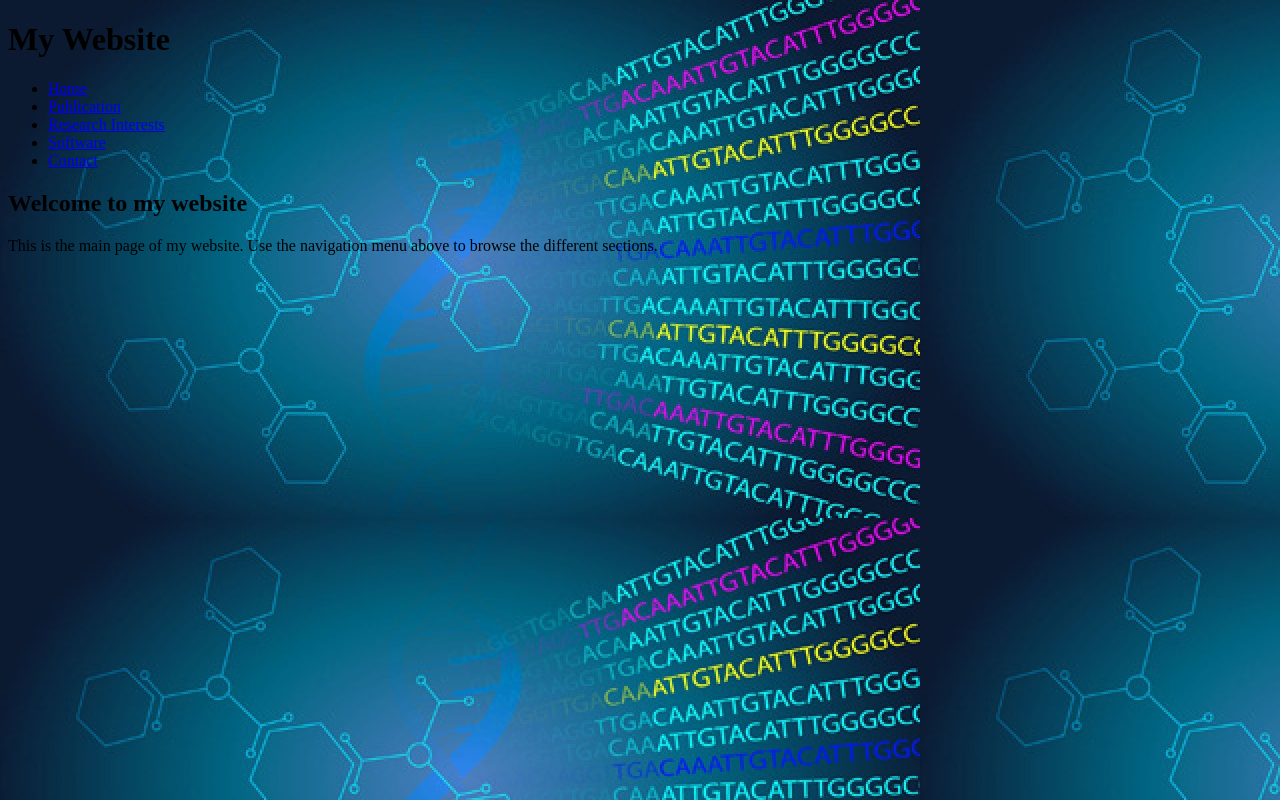
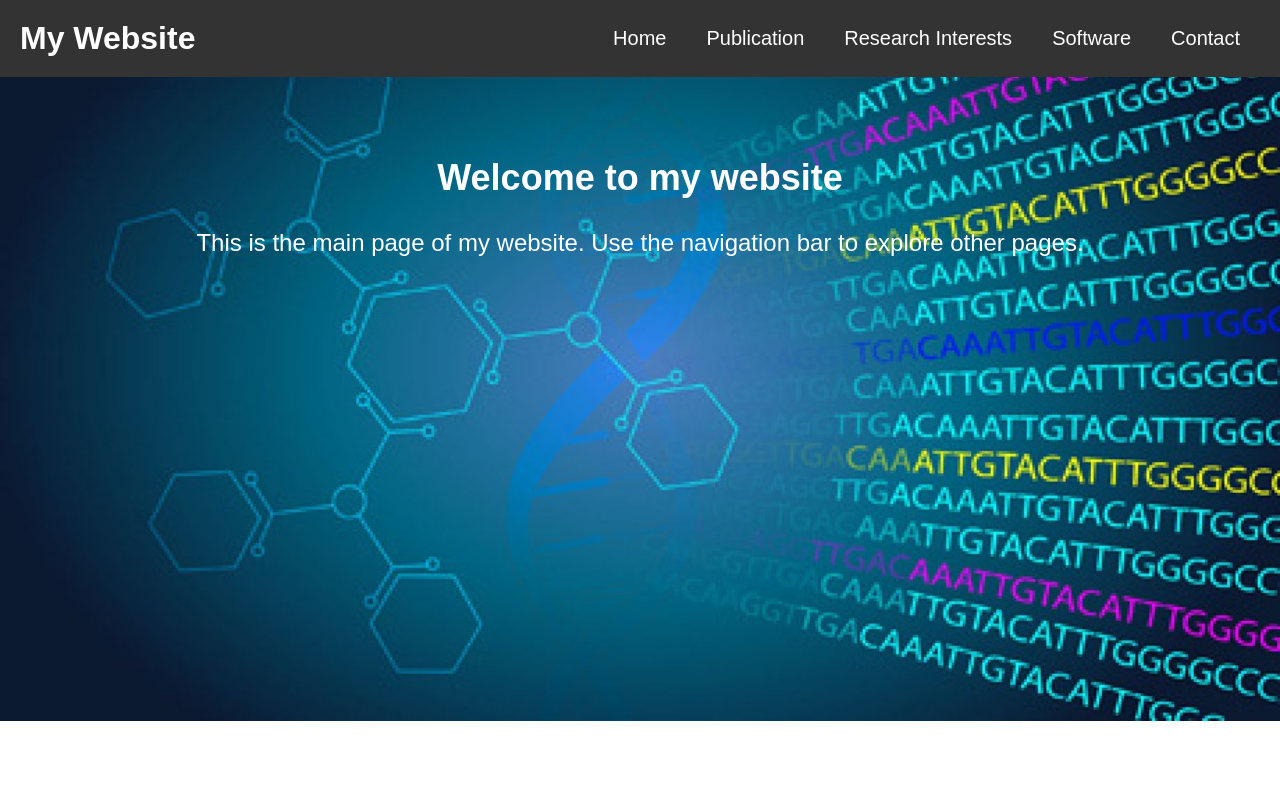
Before and after one commit to bioinfocoding/basanta, a plain HTML site: page index.html in a window 1280 px wide. Drawn offline with Linux system fonts and the light colour scheme.

Commit message:
Update index.html

```diff
--- a/index.html
+++ b/index.html
@@ -1,26 +1,76 @@
 <!DOCTYPE html>
 <html>
 <head>
-	<meta charset="utf-8">
 	<title>My Website</title>
-	<link rel="stylesheet" type="text/css" href="style.css">
+	<style>
+		body {
+			background-image: url("image/background.jpg");
+			background-repeat: no-repeat;
+			background-size: cover;
+			margin: 0;
+			padding: 0;
+			font-family: Arial, sans-serif;
+		}
+
+		#header {
+			background-color: #333;
+			color: white;
+			padding: 20px;
+			display: flex;
+			justify-content: space-between;
+			align-items: center;
+		}
+
+		#header h1 {
+			font-size: 32px;
+			margin: 0;
+		}
+
+		#header ul {
+			list-style: none;
+			margin: 0;
+			padding: 0;
+			display: flex;
+			flex-wrap: wrap;
+			align-items: center;
+		}
+
+		#header li {
+			margin: 0 20px;
+		}
+
+		#header a {
+			color: white;
+			text-decoration: none;
+			font-size: 20px;
+		}
+
+		#header a:hover {
+			border-bottom: 2px solid white;
+		}
+
+		#main {
+			padding: 50px;
+			text-align: center;
+			color: white;
+			font-size: 24px;
+		}
+	</style>
 </head>
-<body style="background-image: url('image/background.jpg');">
+<body>
 	<div id="header">
 		<h1>My Website</h1>
-		<nav>
 		<ul>
 			<li><a href="index.html">Home</a></li>
 			<li><a href="publication.html">Publication</a></li>
-				<li><a href="research_interests.html">Research Interests</a></li>
+			<li><a href="research.html">Research Interests</a></li>
 			<li><a href="software.html">Software</a></li>
 			<li><a href="contact.html">Contact</a></li>
 		</ul>
-		</nav>
 	</div>
-	<div id="content">
+	<div id="main">
 		<h2>Welcome to my website</h2>
-		<p>This is the main page of my website. Use the navigation menu above to browse the different sections.</p>
+		<p>This is the main page of my website. Use the navigation bar to explore other pages.</p>
 	</div>
 </body>
 </html>
```
Lines whose indentation alone changed are shown as unchanged.
